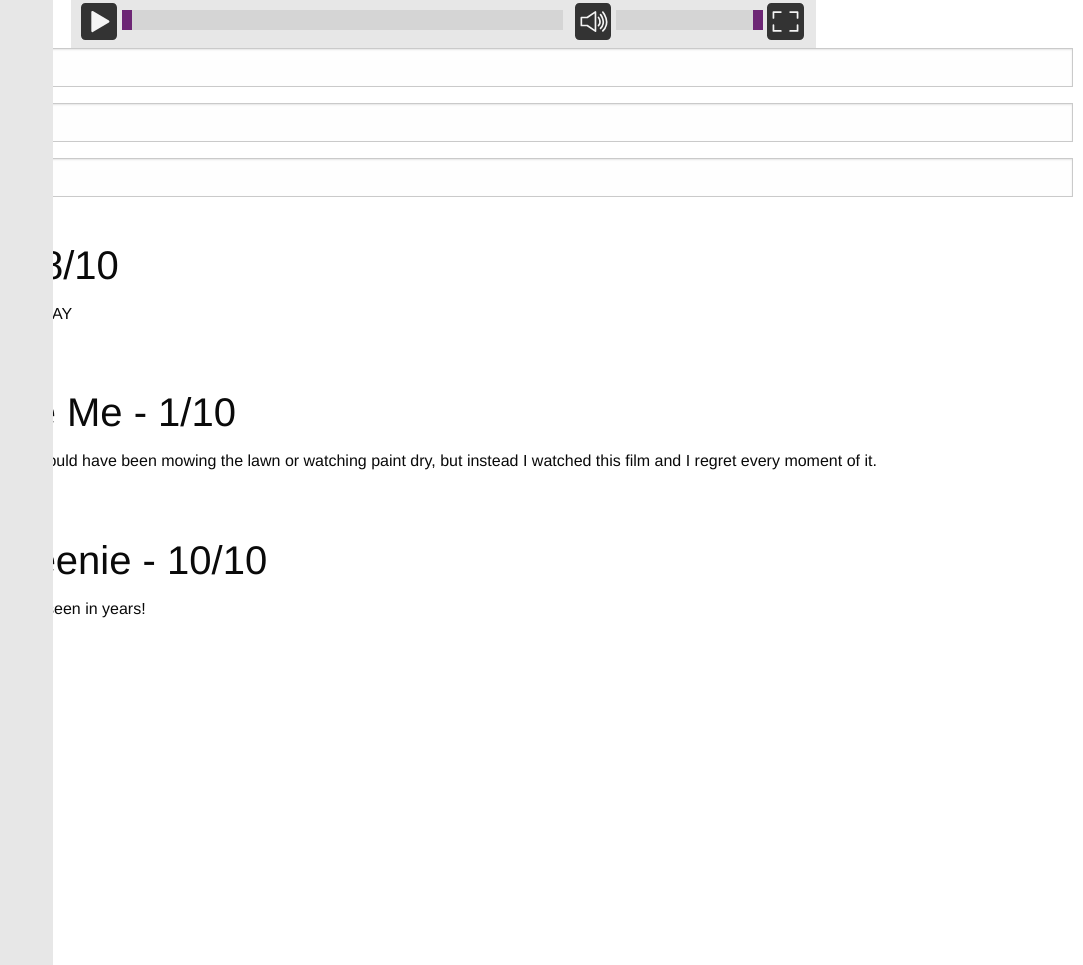
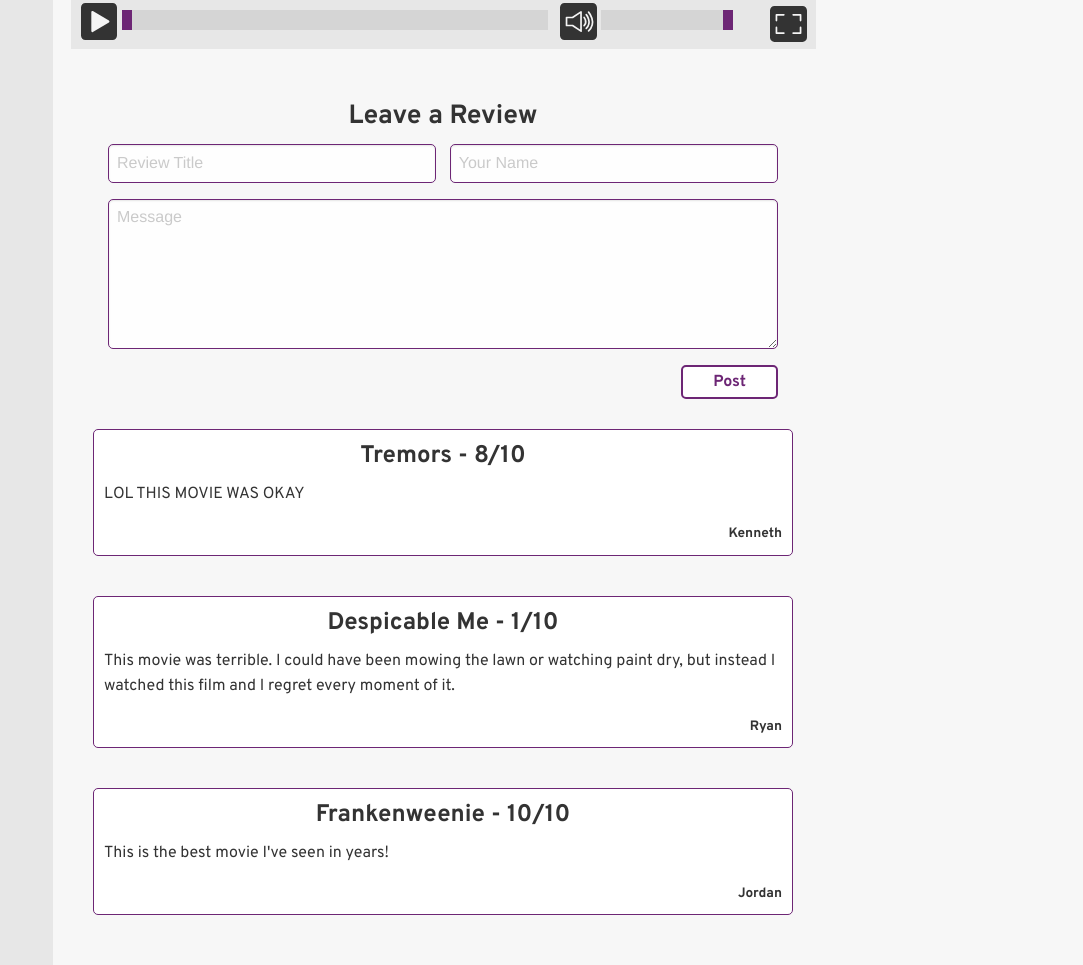
Before and after one commit to ryandys/movieReviewsSite, a PHP site: page /index.php?filter=action in a window 1280 px wide. Shown: the part 577-1542 px from the top of the page, without its empty margins (197-1280 px from the left). Run offline with PHP 8.4, Linux system fonts and the light colour scheme; data comes from the database, SQL or seed files in the repository; both versions use the stored data as it was after the commit.

Commit message:
Comments stylized

```diff
--- a/css/app.css
+++ b/css/app.css
@@ -8,21 +8,8 @@
     color: #000;
 }
 
-#searchBar {
-    width: 200px;
-    border: none;
-    border-radius: 20px;
-    font-size: 1em;
-    padding: 12px 20px;
-    box-shadow: none;
-    background-color: #e7e7e7;
-    margin: 0 auto;
-}
-
-/* Side Bar */
-
-#sideBar
-{
+/*-----Side Bar-----*/
+#sideBar {
 	background-color: #e7e7e7;
 	height: 100vh;
 	overflow-y: scroll;
@@ -60,8 +47,7 @@
 	background-color: #f4f4f4;
 }
 
-.movieThumbCon:first-child
-{
+.movieThumbCon:first-child {
 	border-top: none;
 	padding-top: none;
 }
@@ -94,13 +80,24 @@
 	margin-top: 10px;
 }
 
-/* Main Section */
-
+/*-----Main Section-----*/
 #con {
 	height: 100vh;
-	background-color: #fff;
+	background-color: #f7f7f7;
 	overflow-y: scroll;
 	padding: 10px;
+}
+
+#searchBar {
+    width: 200px;
+    border: none;
+    border-radius: 20px;
+    font-size: 1em;
+    padding: 12px 20px;
+    box-shadow: none;
+    background-color: #fff;
+    border: solid 1px #333;
+    margin: 0 auto;
 }
 
 #moviesIconImg {
@@ -144,27 +141,28 @@
 }
 
 /*-----Video Player-----*/
-.flex-video
-{
+.flex-video {
   margin-bottom: 0;
+  background-color: #fff;
 }
 
-video
-{
+#vidCon {
+	margin-bottom: 50px;
+}
+
+video {
 	max-width: 745px;
 	margin: 0;
 	padding: 0;
 }
 
-#videoContainer
-{
+#videoContainer {
 	max-width: 745px;
 	margin: 0 auto;
 	padding: 0;
 }
 
-#controls
-{
+#controls {
 	background-color: #e7e7e7;
 	max-width: 745px;
 	max-height: 50px;
@@ -172,56 +170,54 @@ video
 	padding-left: 0px;
 }
 
-#pausePlay, #muteButton, #fullScreen
-{
+#pausePlay, #muteButton, #fullScreen {
 	width: 5%;
 	margin-bottom: 8px;
 }
 
-#seekBar
-{
-	width: 60%;
+#fullScreen {
+	float: right;
+	margin-top: 7px;
+	margin-right: 9px;
+}
+
+#seekBar {
+	width: 58%;
 	margin-right: 1%;
 	margin-top: 1.5%;
 }
 
-#volumeBar
-{
-	width: 20%;
+#volumeBar {
+	width: 18%;
 }
 
-input[type=range]::-moz-range-track
-{
+input[type=range]::-moz-range-track {
 	height: 3px;
 	background: #bebebe;
 	border: none;
 	border-radius: 3px;
 }
 
-input[type=range]::-moz-range-thumb
-{
+input[type=range]::-moz-range-thumb {
 	border: none;
 	height: 15px;
 	width: 15px;
 	border-radius: 50%;
-	background-color: #333;
+	background-color: #6d2675;
 }
 
-input[type=range]
-{
+input[type=range] {
 	-webkit-appearance: none;
 }
 
-input[type=range]::-webkit-slider-runnable-track
-{
+input[type=range]::-webkit-slider-runnable-track {
 	height: 10px;
 	background-color: #d5d5d5;
 	border: none;
 	padding-bottom: 20px;
 }
 
-input[type=range]::-webkit-slider-thumb
-{
+input[type=range]::-webkit-slider-thumb {
 	-webkit-appearance: none;
 	margin-bottom: 5px;
 	border: none;
@@ -230,31 +226,114 @@ input[type=range]::-webkit-slider-thumb
 	background-color: #6d2675;
 }
 
-input[type=range]:focus
-{
+input[type=range]:focus {
 	outline: none;
 }
 
-input[type=range]::-moz-range-thumb:hover
-{
+input[type=range]::-moz-range-thumb:hover {
 	cursor: pointer;
 }
 
-input[type=range]::-webkit-slider-thumb:hover
-{
+input[type=range]::-webkit-slider-thumb:hover {
 	cursor: pointer;
 }
 
-#pausePlay:hover, #muteButton:hover, #fullScreen:hover
-{
+#pausePlay:hover, #muteButton:hover, #fullScreen:hover {
 	cursor: pointer;
 }
 
+/*-----Reviews-----*/
+#reviewCon h2 {
+	text-align: center;
+	font-family: 'Overpass', sans-serif;
+	color: #333;
+	font-weight: 700;
+	font-size: 1.65em;
+}
+
+.reviewInput {
+	border: solid 1px #6d2675;
+	border-radius: 5px;
+}
+
+.reviewInput:focus {
+	border: solid 1px #6d2675;
+	box-shadow: none;
+}
+
+#reviewTitle {
+	width: 49%;
+	margin-right: 1%;
+	float: left;
+}
+
+#reviewUser {
+	width: 49%;
+	margin-left: 1%;
+	float: right;
+}
+
+#reviewMsg {
+	height: 150px;
+}
+
+#submit {
+	float: right;
+	border: none;
+	padding: 6px 30px;
+	border-radius: 5px;
+	background-color: #fff;
+	border: solid 2px #6d2675;
+	color: #6d2675;
+	cursor: pointer;
+	font-family: 'Overpass', sans-serif;
+	font-weight: 700;
+	font-size: 1em;
+	transition: .1s ease-in-out all;
+}
+
+#submit:hover {
+	background-color: #6d2675;
+	color: #fff;
+}
+
+#commentCon {
+	margin-top: 30px;
+	margin-bottom: 40px;
+}
+
+.comment {
+	border: solid 1px #6d2675;
+	border-radius: 5px;
+	background-color: #fff;
+	padding: 10px;
+}
+
+.comment h2 {
+	text-align: center;
+	font-family: 'Overpass', sans-serif;
+	color: #333;
+	font-size: 1.5em;
+	font-weight: 700;
+}
+
+.comment p {
+	font-family: 'Overpass', sans-serif;
+	font-size: 1em;
+	color: #333;
+	font-weight: 500;
+}
+
+.comment #username {
+	text-align: right;
+	font-size: 0.85em;
+	font-weight: 700;
+	margin: 0;
+}
 
 
-
+/*-----Media Queries-----*/
 @media screen and (min-width: 40em) {
-
 	#searchBar {
 	    float: right;
 	}
@@ -263,8 +342,7 @@ input[type=range]::-webkit-slider-thumb:hover
 		float: right;
 	}
 
-	#controls
-	{
+	#controls {
 		padding-left: 10px;
 	}
 
@@ -272,4 +350,5 @@ input[type=range]::-webkit-slider-thumb:hover
 
 
 @media screen and (min-width: 64em) {
+
 }
--- a/index.php
+++ b/index.php
@@ -120,26 +120,27 @@
 		</div>
 
 
+		<div class="row" id="reviewCon">
+			<div class="small-12 medium-7 medium-centered columns">
+			<h2>Leave a Review</h2>
 				<?php if(!empty($message)){echo $message;} ?>
 					<form action="index.php" method="post" enctype="multipart/form-data">
-				<input class="" type="text" name="comment_title" value="" placeholder="Title">
-				<input class="" type="text" name="comment_user" value="" placeholder="Name">
-				<input class="" type="text" name="comment_content" value="" placeholder="Message">
-				<input type="submit" name="submit" value="Post" id="addEditSubmit">
+						<input class="reviewInput" type="text" name="comment_title" value="" placeholder="Review Title" id="reviewTitle">
+						<input class="reviewInput" type="text" name="comment_user" value="" placeholder="Your Name" id="reviewUser">
+						<textarea class="reviewInput" type="text" name="comment_content" value="" placeholder="Message" id="reviewMsg"></textarea>
+						<input type="submit" name="submit" value="Post" id="submit">
 					</form>
-
+			</div>
+		</div>
 
 		<?php
 			if(!is_string($getComments)){
 				while($row = mysqli_fetch_array($getComments)){
-					echo "<div class=\"newsWrapper\">";
-					echo "<div class=\"row\">";
-
-						echo "<div class=\"small-12 columns\">";
+					echo "<div class=\"row\" id=\"commentCon\">";
+					echo "<div class=\"small-12 medium-7 medium-centered columns comment\">";
 					echo "<h2>{$row['comment_title']}</h2>";
 					echo "<p>{$row['comment_content']}</p>";
-						echo "<p>{$row['comment_user']}</p>";
-						echo "</div>";
+					echo "<p id=\"username\">{$row['comment_user']}</p>";
 					echo "</div>";
 					echo "</div>";
 				}
--- a/js/app.js
+++ b/js/app.js
@@ -19,15 +19,14 @@ theControls.classList.remove("hidden");
 /*-----JSON-----*/
 $('.movieThumbCon').on('click', function() {
 		currentVid = this.id;
-		//console.log(this.id);
 
 	$.getJSON('admin/ajaxQuery.php', {movies_id : currentVid}, function(data) {
 		//console.log(data);
 
 		video.src = "videos/" + data.movies_trailer;
 		video.load();
-		video.play();
-		pausePlayButton.src = "images/pause.svg";
+		pausePlayButton.src = "images/play.svg";
+		seekBar.value = 0;
 	});
 });
 
```
Also changed, not shown: db/db_movieReview.sql (+34 -1 lines). Lines whose indentation alone changed are shown as unchanged.
